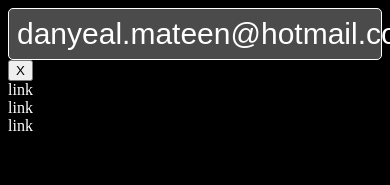
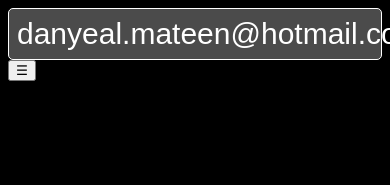
Before and after one commit to danyealmateen/portfolio, a React (Create React App) app: page / in a window 390 px wide. Shown: the top 185 px of the page. Built offline with nearby package versions, Linux system fonts and the light colour scheme; a web font is replaced by a local one.

Commit message:
Hamburger Menu Funktion Klar

```diff
--- a/src/HamburgerMenu/HamburgerMenu.js
+++ b/src/HamburgerMenu/HamburgerMenu.js
@@ -1,15 +1,30 @@
 import './HamburgerMenu.css';
+// kolla vad detta gör eller heter
+import React, { useState } from 'react';
 
 export function HamburgerMenu() {
 
+    const [isOpen, setIsOpen] = useState(false)
 
+    console.log(isOpen)
+    console.log(!isOpen)
+
+    function toggleMenu() {
+        setIsOpen(!isOpen)
+    }
 
     return (
         <>
-            <button className="hamburgerMenuBtn">X</button>
-            <div className="link">link</div>
-            <div className="link">link</div>
-            <div className="link">link</div>
+            <button className="hamburgerMenuBtn" onClick={toggleMenu}>
+                {isOpen ? "X" : "☰"}
+            </button>
+            {isOpen && (
+                <>
+                    <div className="link">link</div>
+                    <div className="link">link</div>
+                    <div className="link">link</div>
+                </>
+            )}
         </>
     )
-}
+};
```
